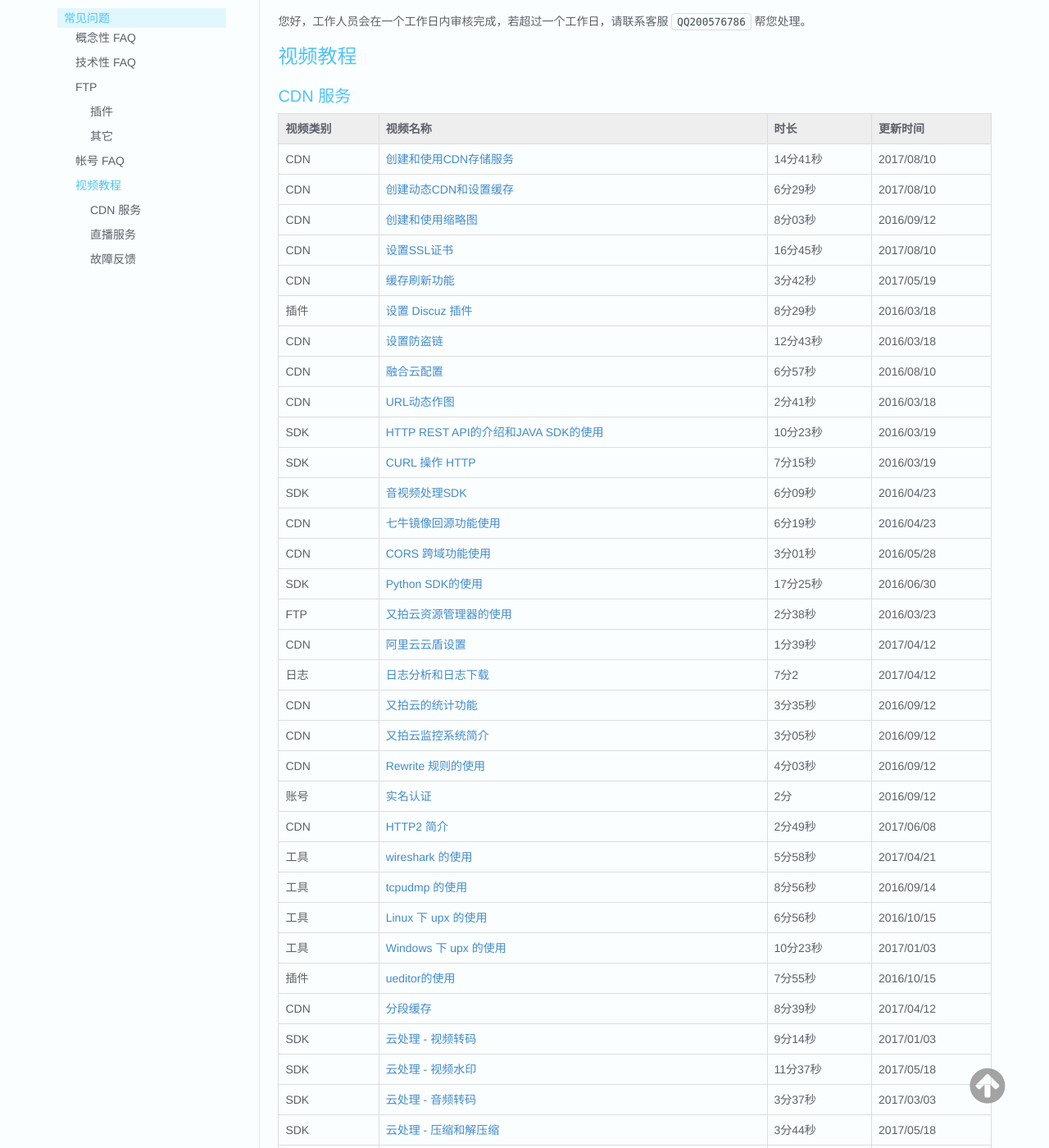
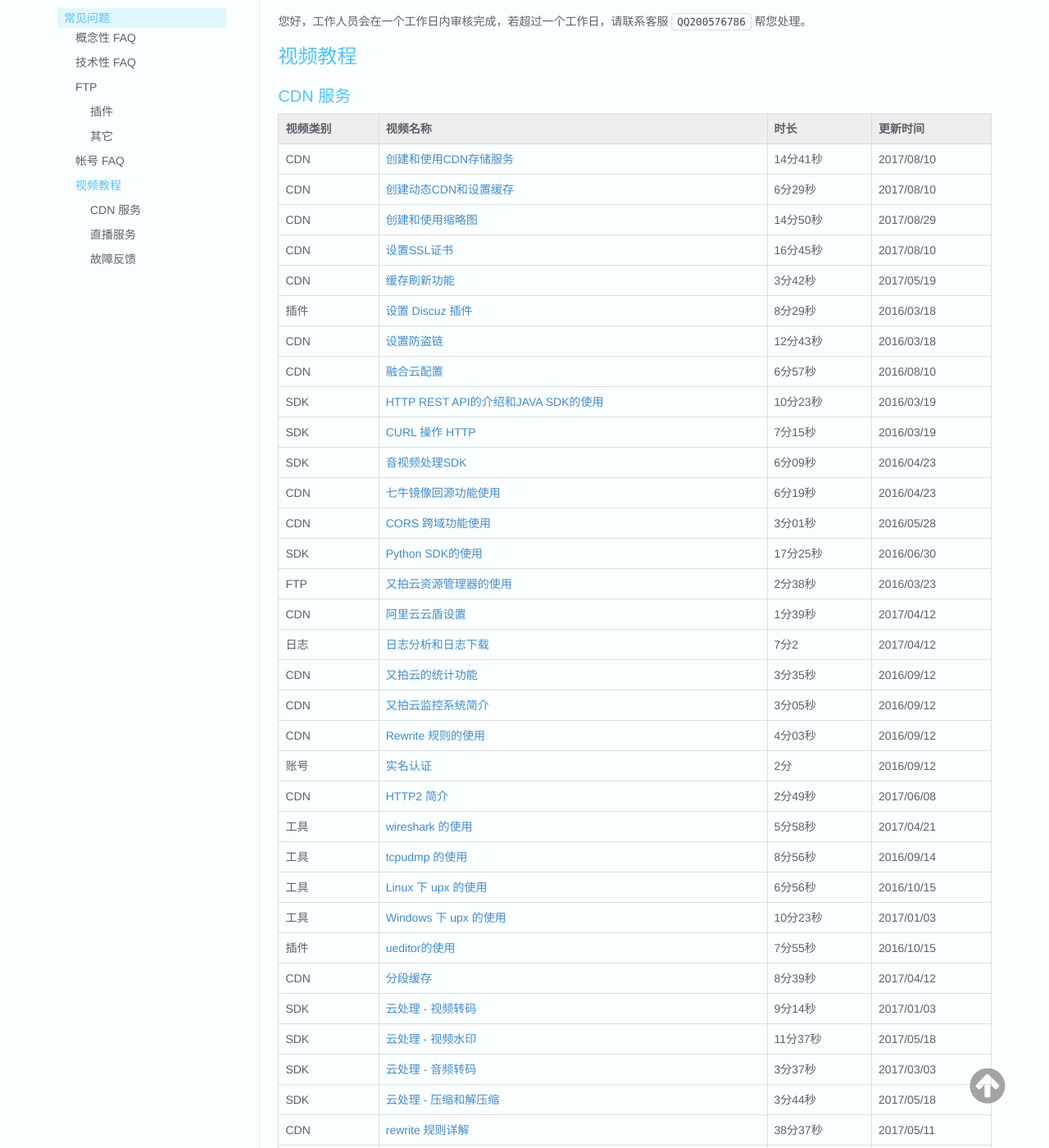
Before and after one commit to upyun/docs, an MkDocs documentation site: the page built from sources/faq/index.md, in a window 1280 px wide and 1400 px high, scrolled down 8694 px. Shown: the whole window at 82% size. Built offline with MkDocs 1.6.1, drawn with Linux system fonts in a browser that asks for light colours; old or Windows-style settings are respelled for this version of MkDocs; some of the changed text lies outside the part shown.

Commit message:
更新和添加图片处理和删除服务视频教程

```diff
--- a/sources/faq/index.md
+++ b/sources/faq/index.md
@@ -481,13 +481,12 @@
 | ---- | ---------------------------------------- | ------ |------ |
 | CDN  | [创建和使用CDN存储服务](https://techs.upyun.com/videos/cdnpage/create_cdn_and_use_storage_services.html) | 14分41秒  | 2017/08/10|
 | CDN  | [创建动态CDN和设置缓存](https://techs.upyun.com/videos/cdnpage/create_dynamic_cdn_and_cache_setting.html) | 6分29秒 | 2017/08/10|
-| CDN  | [创建和使用缩略图](https://techs.upyun.com/videos/cdnpage/Picture_processing.html) | 8分03秒  | 2016/09/12|
+| CDN  | [创建和使用缩略图](https://techs.upyun.com/videos/cdnpage/Picture_processing.html) | 14分50秒  | 2017/08/29|
 | CDN  | [设置SSL证书](https://techs.upyun.com/videos/cdnpage/ssl_setting.html) | 16分45秒  | 2017/08/10|
 | CDN  | [缓存刷新功能](https://techs.upyun.com/videos/cdnpage/chache_Refresh.html) | 3分42秒  | 2017/05/19|
 | 插件   | [设置 Discuz 插件](https://techs.upyun.com/videos/cdnpage/Discuz.html) | 8分29秒  |2016/03/18|
 | CDN  | [设置防盗链](https://techs.upyun.com/videos/cdnpage/Denyurl.html) | 12分43秒 | 2016/03/18|
 | CDN  | [融合云配置](https://techs.upyun.com/videos/cdnpage/upyun_oss.html) | 6分57秒     |2016/08/10|
-| CDN  | [URL动态作图](https://techs.upyun.com/videos/cdnpage/Dynamic_mapping.html) | 2分41秒  | 2016/03/18|
 | SDK  | [HTTP REST API的介绍和JAVA SDK的使用](https://techs.upyun.com/videos/cdnpage/http_rest_api_and_javasdk.html) | 10分23秒 |2016/03/19|
 | SDK  | [CURL 操作 HTTP](https://techs.upyun.com/videos/cdnpage/curl_http_rest_api.html) | 7分15秒  |2016/03/19 |
 | SDK  | [音视频处理SDK](https://techs.upyun.com/videos/cdnpage/av-pretreatment-php-sdk.html) | 6分09秒  | 2016/04/23|
@@ -516,6 +515,7 @@
 | 插件   | [wordpress 插件使用](https://techs.upyun.com/videos/cdnpage/wp.html) | 1分54秒  | 2017/05/22|
 |CDN|[图片鉴黄](https://techs.upyun.com/videos/cdnpage/nrsh.html)|5分|2017/05/19 |
 |CDN|[API使用](https://techs.upyun.com/videos/cdnpage/upyunapi.html)|15分22秒|2017/08/14 |
+|CDN|[删除服务](https://techs.b0.upaiyun.com/videos/cdnpage/delserver.html)|3分39秒| 2017/08/29|
 
 
 
```
